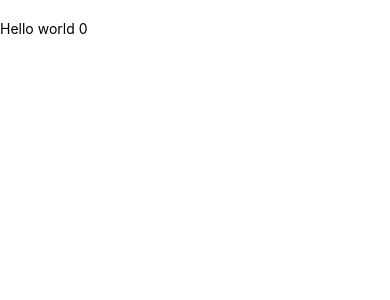
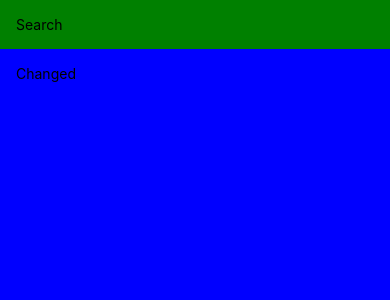
Before and after one commit to ma-ranaivoson/MealsFinder, a React Native app: screen / in a window 390 px wide. Shown: the top 300 px of the page. Built offline with nearby package versions, Linux system fonts and the light colour scheme.

Commit message:
Add: eslint Update: App.tsx -> Linting it

```diff
--- a/App.tsx
+++ b/App.tsx
@@ -1,16 +1,43 @@
-import { StatusBar } from 'expo-status-bar';
-import { StyleSheet, Text, View } from 'react-native';
+import React from 'react';
+import { StatusBar as ExpoStatusBar } from 'expo-status-bar';
+import {
+  StyleSheet,
+  Text,
+  View,
+  SafeAreaView,
+  Platform,
+  StatusBar,
+} from 'react-native';
+
+const isAndroid = Platform.OS === 'android';
+
+const styles = StyleSheet.create({
+  container: {
+    flex: 1,
+    paddingTop: isAndroid ? StatusBar.currentHeight : 0,
+  },
+  search: {
+    padding: 16,
+    backgroundColor: 'green',
+    justifyContent: 'center',
+  },
+  list: {
+    backgroundColor: 'blue',
+    padding: 16,
+    flex: 1,
+  },
+});
 
 export default function App() {
-
   return (
-    <View style={{paddingTop: 20}}>
-      <StatusBar hidden={false} />
-      <Text>Hello world {StatusBar.length}</Text>
-    </View>
+    <SafeAreaView style={styles.container}>
+      <View style={styles.search}>
+        <Text>Search </Text>
+      </View>
+      <View style={styles.list}>
+        <Text>Changed</Text>
+      </View>
+      <ExpoStatusBar hidden={false} />
+    </SafeAreaView>
   );
 }
-
-const styles = StyleSheet.create({
-
-});
```
Also changed, not shown: package.json (+12 -3 lines), .eslintrc.json (added), 46 other files (tests, documents, lock files or other folders).
